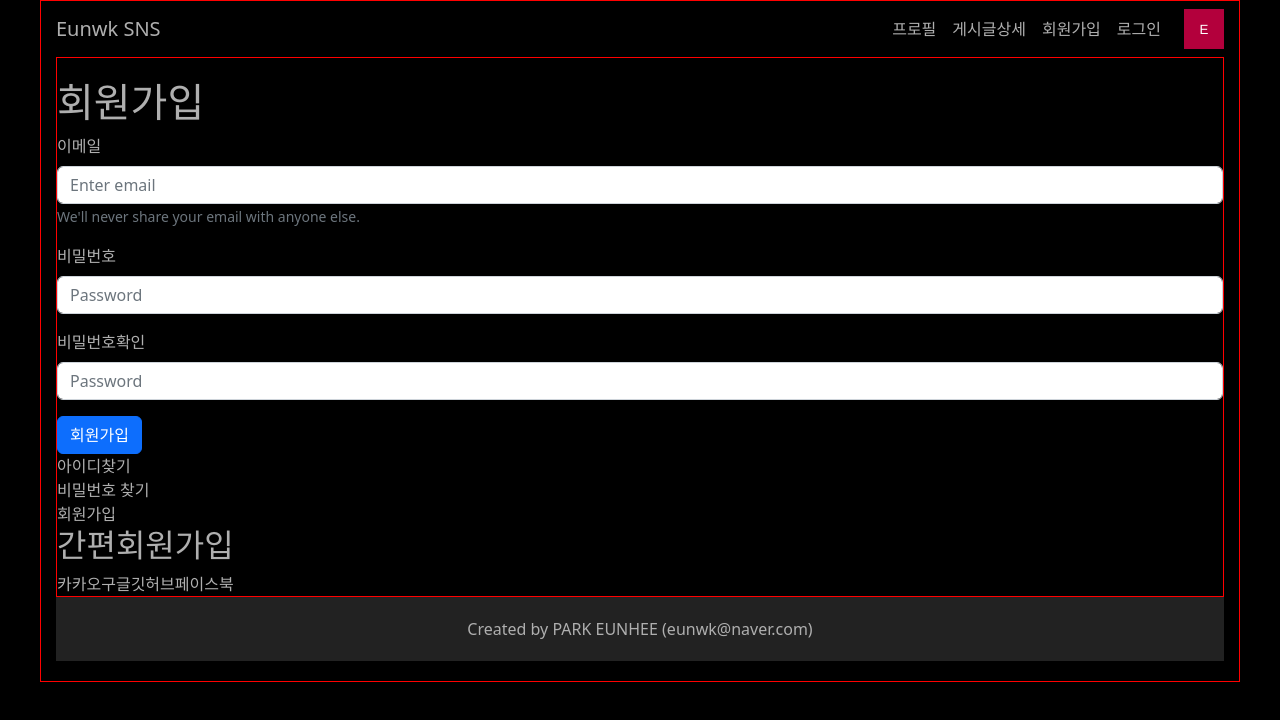
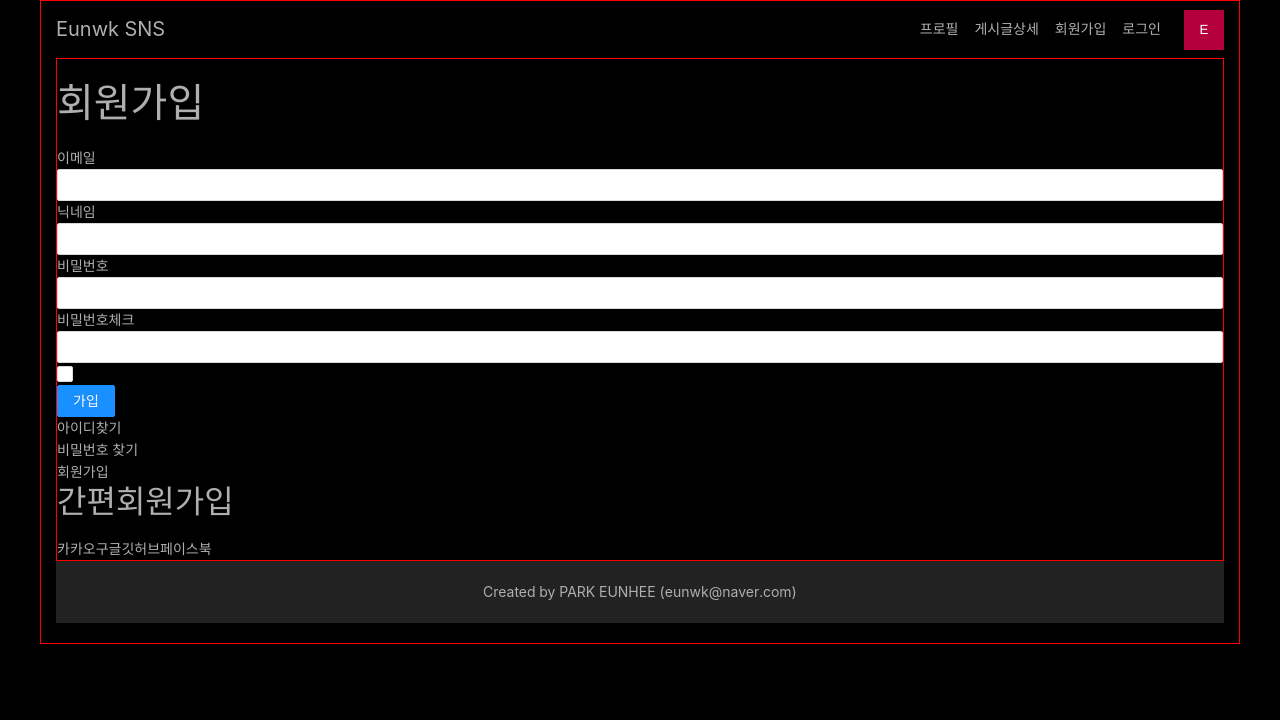
Before and after one commit to eunwk/react-sns, a Next.js app: page /signup in a window 1280 px wide. Shown: the top 720 px of the page. Built offline with nearby package versions, Linux system fonts and the light colour scheme.

Commit message:
회원가입페이지 추가

```diff
--- a/GlobalStyles.js
+++ b/GlobalStyles.js
@@ -18,6 +18,14 @@ const GlobalStyles = css`
   // reset
   p {
     margin-bottom: 0;
+  }
+  h1,
+  h2,
+  h3,
+  h4,
+  h5,
+  h6 {
+    color: ${color.fontNormal};
   }
   ul,
   li {
@@ -44,6 +52,10 @@ const GlobalStyles = css`
     margin: 0 auto;
     border: 1px solid red;
   }
+
+  .ant-form {
+    color: ${color.fontNormal};
+  }
 `;
 
 export default GlobalStyles;
--- /dev/null
+++ b/hooks/useInput.js
@@ -0,0 +1,11 @@
+import { useState, useCallback } from "react";
+
+const useInput = (initValue = null) => {
+  const [value, setValue] = useState(initValue);
+  const handler = useCallback((e) => {
+    setValue(e.target.value);
+  }, []);
+  return [value, handler];
+};
+
+export default useInput;
--- a/package.json
+++ b/package.json
@@ -17,8 +17,10 @@
   },
   "homepage": "https://github.com/eunwk/react-sns",
   "dependencies": {
+    "@ant-design/icons": "^4.7.0",
     "@emotion/react": "^11.10.4",
     "@emotion/styled": "^11.10.4",
+    "antd": "^4.23.6",
     "axios": "^0.27.2",
     "bootstrap": "^5.2.2",
     "immer": "^9.0.15",
--- a/pages/_app.js
+++ b/pages/_app.js
@@ -4,6 +4,7 @@ import Head from "next/head";
 import "bootstrap/dist/css/bootstrap.min.css";
 import { Global } from "@emotion/react";
 import GlobalStyles from "../GlobalStyles";
+import "antd/dist/antd.css";
 // import wrapper from '../store/configureStore';
 import Header from "../components/frames/Header";
 import Footer from "../components/frames/Footer";
--- a/pages/signup.js
+++ b/pages/signup.js
@@ -1,20 +1,60 @@
-import React from 'react';
-import Head from 'next/head';
-import Button from 'react-bootstrap/Button';
-import Form from 'react-bootstrap/Form';
-import Link from 'next/link';
-import MainPageLayout from '../components/pageLayouts/MainPageLayout';
+import React, { useCallback, useState } from "react";
+import Head from "next/head";
+// import Button from 'react-bootstrap/Button';
+// import Form from 'react-bootstrap/Form';
+import { Form, Input, Checkbox, Button } from "antd";
+import Link from "next/link";
+import MainPageLayout from "../components/pageLayouts/MainPageLayout";
+import useInput from "../hooks/useInput";
 // import SubPageLayout from '../components/layouts/SubPageLayout';
 
+const SignUp = () => {
+  const [email, onChangeEmail] = useInput("");
+  const [password, onChangePassword] = useInput("");
+  const [nickname, onChangeNickname] = useInput("");
+  const [passwordCheck, setPasswordCheck] = useState("");
+  const [passwordError, setPasswordError] = useState(false);
+  const [term, setTerm] = useState("");
+  const [termError, setTermError] = useState(false);
 
-const SignUp = () => {
+  const onChangePasswordCheck = useCallback(
+    (e) => {
+      setPasswordCheck(e.target.value);
+      setPasswordError(e.target.value !== password);
+    },
+    [password]
+  );
+
+  const onChangeTerm = useCallback(
+    (e) => {
+      setTerm(e.target.checked);
+      setTermError(false);
+    },
+    [term]
+  );
+
+  const onSubmit = useCallback(() => {
+    if (password !== passwordCheck) {
+      return setPasswordError(true);
+    }
+    // 약관동의를 하지 않은 경우
+    if (!term) {
+      return setTermError(true);
+    }
+    console.log(email, nickname, password);
+    // dispatch({
+    //   type: SIGN_UP_REQUEST,
+    //   data: { email, nickname, password },
+    // });
+  }, [email, password, passwordCheck, term]);
+
   return (
     <MainPageLayout>
       <Head>
         <title>회원가입 | 커뮤니티 이름</title>
       </Head>
       <h1>회원가입</h1>
-            <Form>
+      {/* <Form>
                 <Form.Group className="mb-3" controlId="formBasicEmail">
                     <Form.Label>이메일</Form.Label>
                     <Form.Control type="email" placeholder="Enter email" />
@@ -32,19 +72,97 @@ const SignUp = () => {
                 </Form.Group>
 
                 <Button variant="primary" type="submit">회원가입</Button>
+            </Form> */}
+      <Form onFinish={onSubmit}>
+        <div>
+          <label htmlFor="user-email">이메일</label>
+          <Input
+            name="user-email"
+            value={email}
+            type="email"
+            required
+            onChange={onChangeEmail}
+          />
+        </div>
+        <div>
+          <label htmlFor="user-nickname">닉네임</label>
+          <Input
+            name="user-nickname"
+            value={nickname}
+            required
+            onChange={onChangeNickname}
+          />
+        </div>
+        <div>
+          <label htmlFor="user-password">비밀번호</label>
+          <Input
+            name="user-password"
+            type="password"
+            value={password}
+            required
+            onChange={onChangePassword}
+          />
+        </div>
+        <div>
+          <label htmlFor="user-password-check">비밀번호체크</label>
+          <Input
+            name="user-password-check"
+            type="password"
+            value={passwordCheck}
+            required
+            onChange={onChangePasswordCheck}
+          />
+          {passwordError && (
+            <div style={{ color: "red" }}>비밀번호가 일치하지 않습니다.</div>
+          )}
+        </div>
+        <div>
+          <Checkbox name="user-term" checked={term} onChange={onChangeTerm}>
+            약관에 동의합니다.
+          </Checkbox>
+          {termError && (
+            <div style={{ color: "red" }}>약관에 동의하셔야 합니다.</div>
+          )}
+        </div>
+        <div>
+          <Button type="primary" htmlType="submit">
+            가입
+          </Button>
+        </div>
       </Form>
-            <div><Link href="#"><a>아이디찾기</a></Link></div>
-            <div><Link href="#"><a>비밀번호 찾기</a></Link></div>
-            <div><Link href="#"><a>회원가입</a></Link></div>
+
+      <div>
+        <Link href="#">
+          <a>아이디찾기</a>
+        </Link>
+      </div>
+      <div>
+        <Link href="#">
+          <a>비밀번호 찾기</a>
+        </Link>
+      </div>
+      <div>
+        <Link href="#">
+          <a>회원가입</a>
+        </Link>
+      </div>
       <div className="other-login">
         <h2>간편회원가입</h2>
-                <Link href="#"><a>카카오</a></Link>
-                <Link href="#"><a>구글</a></Link>
-                <Link href="#"><a>깃허브</a></Link>
-                <Link href="#"><a>페이스북</a></Link>
+        <Link href="#">
+          <a>카카오</a>
+        </Link>
+        <Link href="#">
+          <a>구글</a>
+        </Link>
+        <Link href="#">
+          <a>깃허브</a>
+        </Link>
+        <Link href="#">
+          <a>페이스북</a>
+        </Link>
       </div>
     </MainPageLayout>
-    )
-}
+  );
+};
 
 export default SignUp;
```
Also changed, not shown: components/UserProfile/Index.js (+36 -17 lines), components/molecule/FollowList/Index.js (added, +31 -0 lines), pages/user/[id].js (+16 -9 lines), 1 other file (tests, documents, lock files or other folders). Lines whose indentation alone changed are shown as unchanged.
